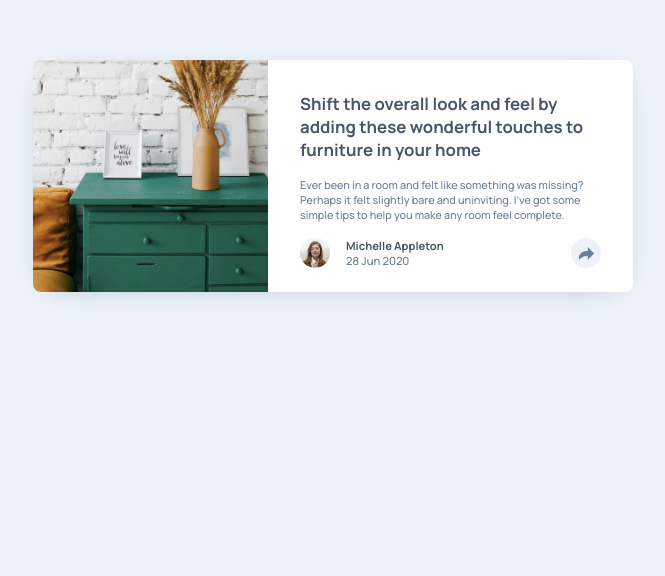
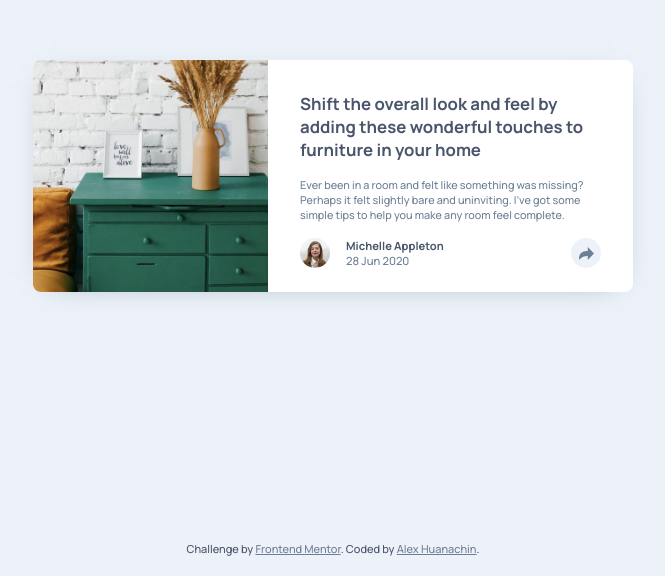
Before and after one commit to Alex-Jhordan/Article-preview-component, a plain HTML site: page index.html in a window 1280 px wide. Shown: the part 224-800 px from the top of the page, without its empty margins (307-972 px from the left). Drawn offline with Linux system fonts and the light colour scheme.

Commit message:
add attribution

```diff
--- a/index.html
+++ b/index.html
@@ -68,6 +68,11 @@
 
     </div>
 
+    <div class="attribution">
+      Challenge by <a class="attribution__link" href="https://www.frontendmentor.io?ref=challenge" target="_blank">Frontend Mentor</a>.
+      Coded by <a class="attribution__link" href="https://github.com/Alex-Jhordan" target="_blank">Alex Huanachin</a>.
+    </div>
+
   </main>
 
   <script src="js/main.js"></script>
--- a/scss/_article.scss
+++ b/scss/_article.scss
@@ -104,3 +104,14 @@
         gap: 1rem;
     }
 }
+
+.attribution {
+    font-size: 11px;
+    position: fixed;
+    bottom: 20px;
+    color: $heading-text-color;
+
+    &__link {
+        color: $paragraph-text-color;
+    }
+}
--- a/scss/styles.scss
+++ b/scss/styles.scss
@@ -15,6 +15,7 @@ body {
     background-color: $main-background-color;
     min-height: 100vh;
     display: flex;
+    flex-direction: column;
     justify-content: center;
     align-items: center;
 }
```
Also changed, not shown: css/styles.css, 1 other file.
